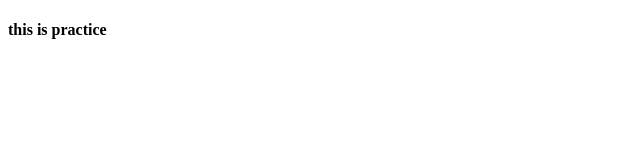
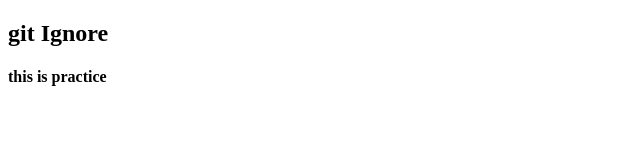
Before and after one commit to Izhar999/demo_file, a plain HTML site: page index.html in a window 1280 px wide. Shown: the whole page, without its empty margins (0-640 px from the left). Drawn offline with Linux system fonts and the light colour scheme.

Commit message:
git ignore concept

```diff
--- a/index.html
+++ b/index.html
@@ -6,6 +6,7 @@
   <title>git workflow</title>
 </head>
 <body>
+  <h2>git Ignore</h2>
   <h4>this is practice</h4>
 </body>
 </html>
```
